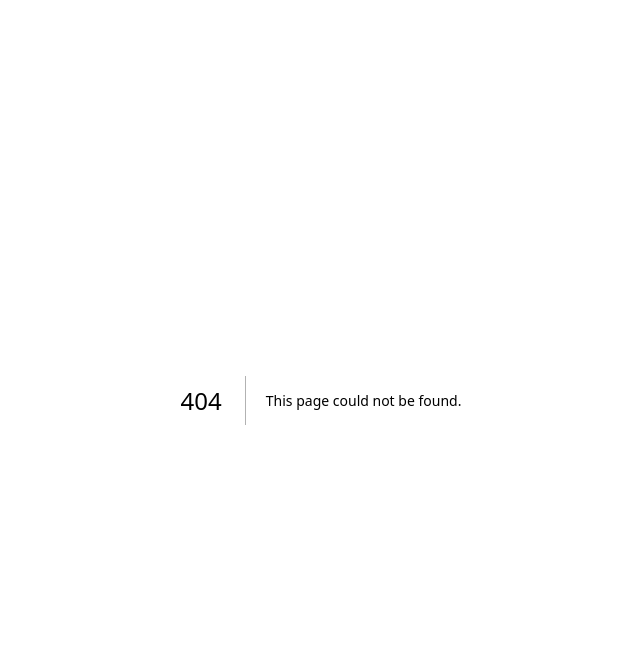
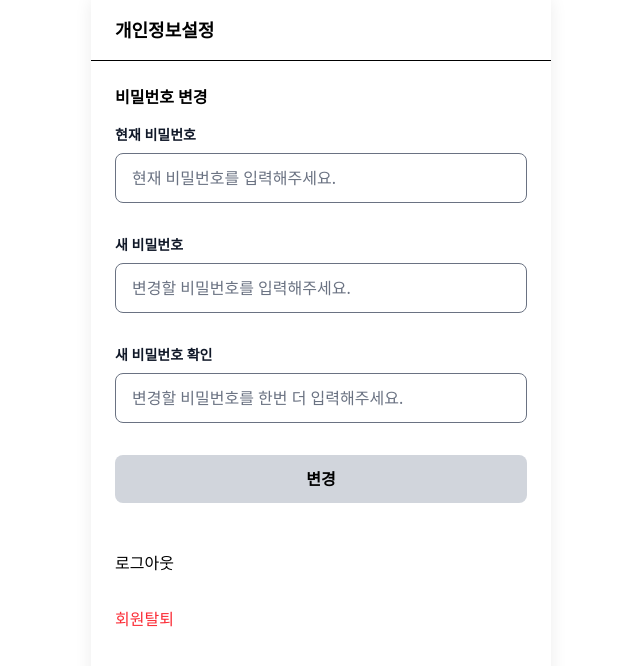
Before and after one commit to FRONTENDBOOTCAMP-14th/Final-Project-Team-5, a Next.js app: page /account in a window 1280 px wide. Before the commit this address had no page. Shown: the top 666 px of the page, without its empty margins (319-959 px from the left). Built offline with nearby package versions, Linux system fonts and the light colour scheme.

Commit message:
feat. account 페이지 디자인

```diff
--- /dev/null
+++ b/src/app/account/page.tsx
@@ -0,0 +1,97 @@
+'use client';
+
+import { useState } from 'react';
+import Button from '@/components/ui/Button';
+import Frame from '@/components/ui/Frame';
+import Input from '@/components/ui/Input';
+
+export default function AccountPage() {
+  const [currentPassword, setCurrentPassword] = useState('');
+  const [newPassword, setNewPassword] = useState('');
+  const [newPasswordConfirm, setNewPasswordConfirm] = useState('');
+
+  function HandlePasswordChange() {
+    // 비밀번호 변경
+    console.log('비밀번호 변경');
+  }
+
+  function HandleLogout() {
+    // 로그아웃
+    console.log('로그아웃');
+  }
+
+  function HandleDeleteAccount() {
+    // 회원탈퇴
+    console.log('회원탈퇴');
+  }
+
+  return (
+    <Frame>
+      <div className="flex flex-col h-full">
+        {/* 헤더 */}
+        <div className="flex items-center px-4 py-4 border-b">
+          <h1 className="text-lg font-semibold ml-2">개인정보설정</h1>
+        </div>
+
+        <div className="flex-1 px-6 py-6 overflow-y-auto">
+          {/* 비밀번호 변경 */}
+          <div className="mb-8">
+            <h2 className="text-base font-bold mb-4">비밀번호 변경</h2>
+
+            <div className="space-y-8">
+              <Input
+                id="currentPassword"
+                type="password"
+                label="현재 비밀번호"
+                placeholder="현재 비밀번호를 입력해주세요."
+                value={currentPassword}
+                onChange={(e) => setCurrentPassword(e.target.value)}
+              />
+
+              <Input
+                id="newPassword"
+                type="password"
+                label="새 비밀번호"
+                placeholder="변경할 비밀번호를 입력해주세요."
+                value={newPassword}
+                onChange={(e) => setNewPassword(e.target.value)}
+              />
+
+              <Input
+                id="newPasswordConfirm"
+                type="password"
+                label="새 비밀번호 확인"
+                placeholder="변경할 비밀번호를 한번 더 입력해주세요."
+                value={newPasswordConfirm}
+                onChange={(e) => setNewPasswordConfirm(e.target.value)}
+              />
+
+              <Button
+                onClick={HandlePasswordChange}
+                className="w-full bg-gray-300 hover:bg-gray-400"
+              >
+                변경
+              </Button>
+            </div>
+          </div>
+
+          {/* 로그아웃 */}
+          <button
+            onClick={HandleLogout}
+            className="w-full flex items-center justify-between py-4"
+          >
+            <span className="text-base">로그아웃</span>
+          </button>
+
+          {/* 회원탈퇴 */}
+          <button
+            onClick={HandleDeleteAccount}
+            className="w-full text-left py-4"
+          >
+            <span className="text-base text-red-500">회원탈퇴</span>
+          </button>
+        </div>
+      </div>
+    </Frame>
+  );
+}
```
